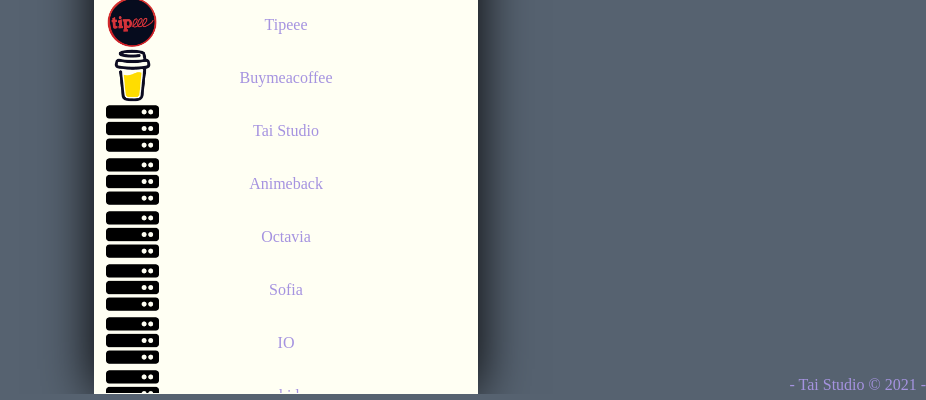
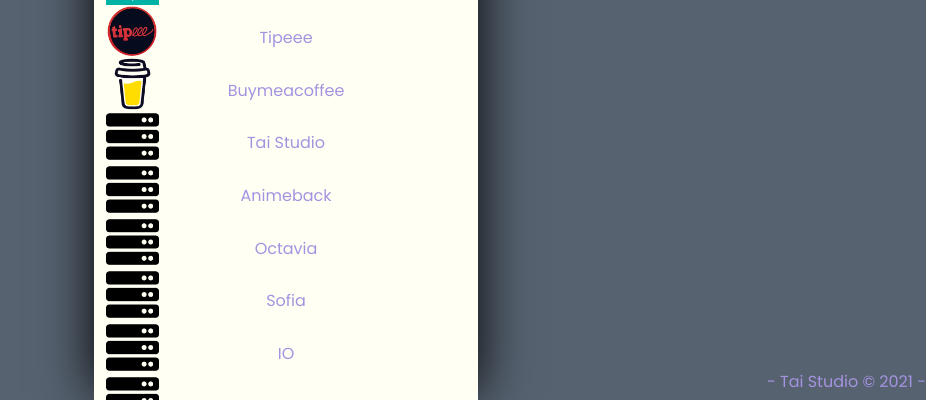
Before and after one commit to TaiStudio/Lyna, a website: page index.html in a window 1280 px wide. Shown: the part 406-806 px from the top of the page, without its empty margins (354-1280 px from the left). Drawn offline with nearby package versions, Linux system fonts and the light colour scheme; no server answers.

Commit message:
🖋 Update

```diff
--- a/css/font.css
+++ b/css/font.css
@@ -15,3 +15,10 @@
 body.ancient{
     font-family: 'ancient';
 }
+@font-face {
+    font-family: 'poppins';
+    src: url('font/poppins/Poppins-Regular.ttf');
+}
+body{
+    font-family: 'poppins';
+}
```
Also changed, not shown: css/font/poppins/Poppins-Black.ttf (added), css/font/poppins/Poppins-BlackItalic.ttf (added), css/font/poppins/Poppins-Bold.ttf (added), css/font/poppins/Poppins-BoldItalic.ttf (added), css/font/poppins/Poppins-ExtraBold.ttf (added), css/font/poppins/Poppins-ExtraBoldItalic.ttf (added), css/font/poppins/Poppins-ExtraLight.ttf (added), css/font/poppins/Poppins-ExtraLightItalic.ttf (added), css/font/poppins/Poppins-Italic.ttf (added), css/font/poppins/Poppins-Light.ttf (added), css/font/poppins/Poppins-LightItalic.ttf (added), css/font/poppins/Poppins-Medium.ttf (added), css/font/poppins/Poppins-MediumItalic.ttf (added), css/font/poppins/Poppins-Regular.ttf (added), 4 more files.
